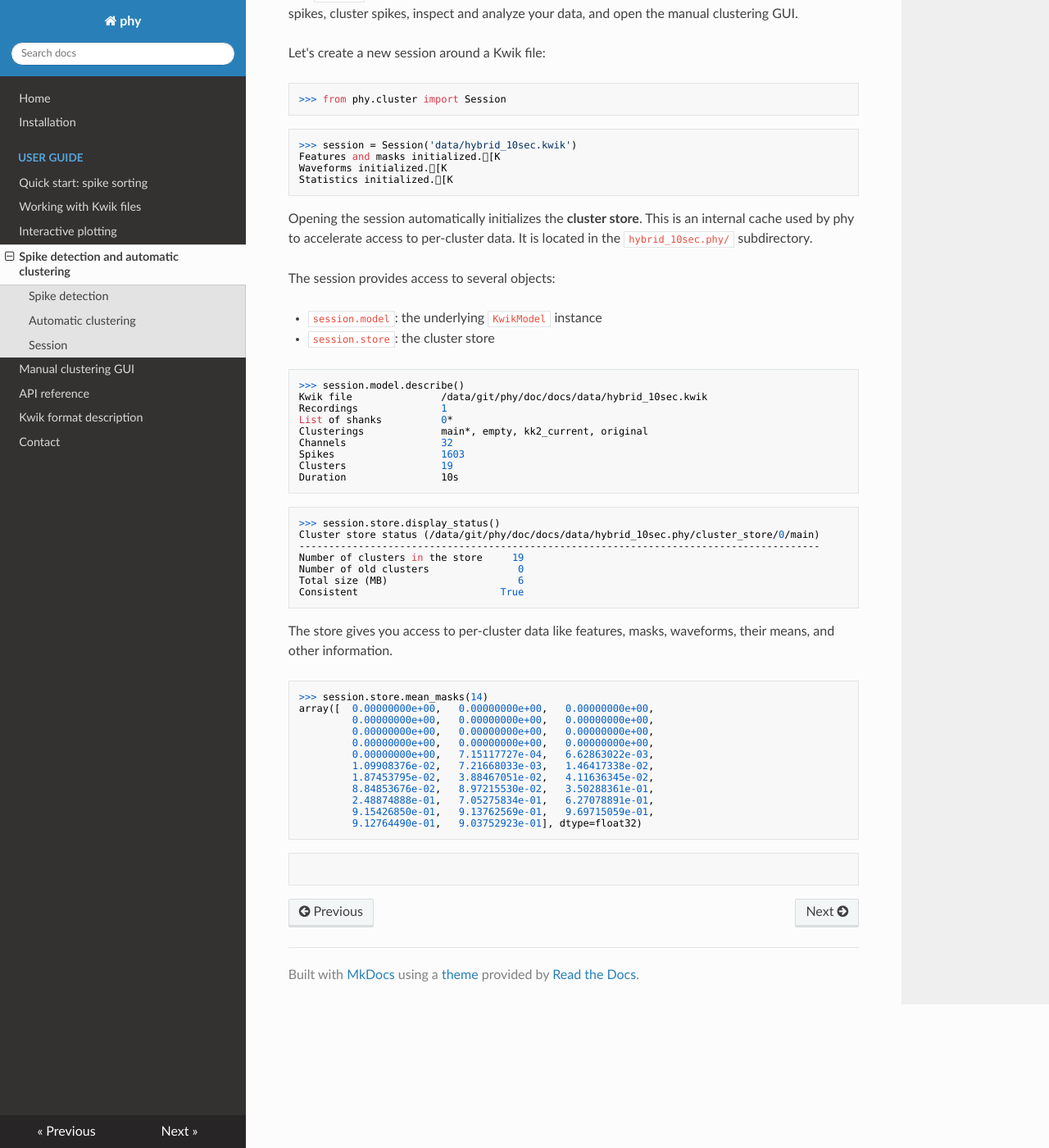
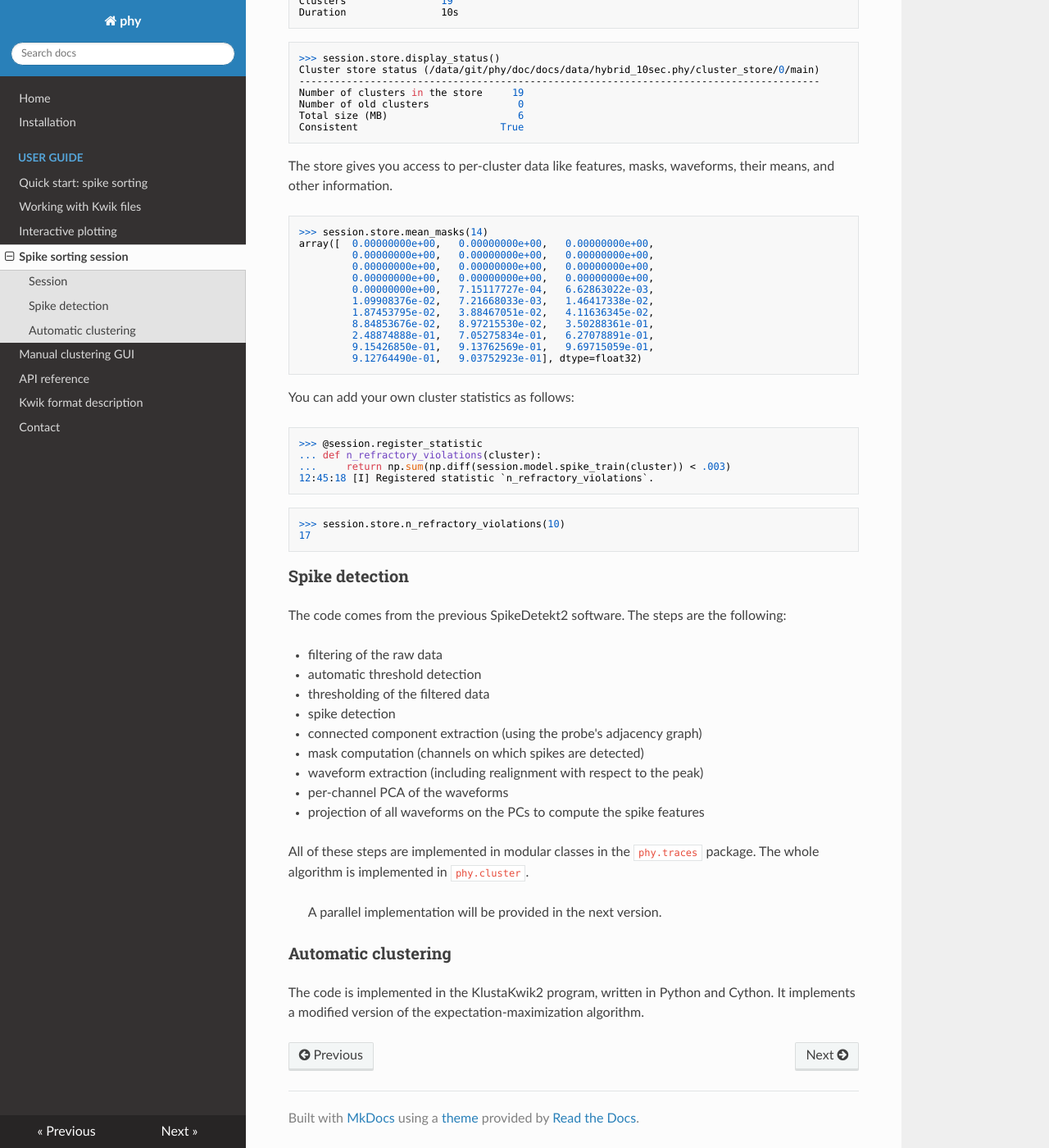
Before and after one commit to kwikteam/phy-doc, an MkDocs documentation site: the page built from docs/cluster-auto.md, in a window 1280 px wide and 1400 px high, scrolled down 855 px. Shown: the whole window at 82% size. Built offline with MkDocs 1.6.1, drawn with Linux system fonts in a browser that asks for light colours; nearby versions of some CDN libraries; old or Windows-style settings are respelled for this version of MkDocs; some of the changed text lies outside the part shown.

Commit message:
WIP: cluster-auto.

````diff
--- a/docs/cluster-auto.md
+++ b/docs/cluster-auto.md
@@ -1,37 +1,15 @@
 ## Spike sorting session
 
 *phy* 0.2.0 provides automatic spike detection and clustering algorithms.
-
-### Spike detection
-
-The code comes from the previous SpikeDetekt2 software. The steps are the following:
-
-* filtering of the raw data
-* automatic threshold detection
-* thresholding of the filtered data
-* spike detection
-* connected component extraction (using the probe's adjacency graph)
-* mask computation (channels on which spikes are detected)
-* waveform extraction (including realignment with respect to the peak)
-* per-channel PCA of the waveforms
-* projection of all waveforms on the PCs to compute the spike features
-
-All of these steps are implemented in modular classes in the `phy.traces` package. The whole algorithm is implemented in `phy.cluster`.
-
-> A parallel implementation will be provided in the next version.
-
-
-### Automatic clustering
-
-The code is implemented in the KlustaKwik2 program, written in Python and Cython. It implements a modified version of the expectation-maximization algorithm.
 
 ### Session
 
 The `Session` represents an interactive session around a given dataset. You can use it to detect spikes, cluster spikes, inspect and analyze your data, and open the manual clustering GUI.
 
-Let's create a new session around a Kwik file:
+Let's create a new session around a Kwik file (after `phy spikesort` has run):
 
 ```python
+>>> import numpy as np
 >>> from phy.cluster import Session
 ```
 
@@ -88,6 +66,39 @@ array([  0.00000000e+00,   0.00000000e+00,   0.00000000e+00,
          9.12764490e-01,   9.03752923e-01], dtype=float32)
 ```
 
+You can add your own cluster statistics as follows:
+
 ```python
+>>> @session.register_statistic
+... def n_refractory_violations(cluster):
+...     return np.sum(np.diff(session.model.spike_train(cluster)) < .003)
+12:45:18 [I] Registered statistic `n_refractory_violations`.
+```
 
+```python
+>>> session.store.n_refractory_violations(10)
+17
 ```
+
+### Spike detection
+
+The code comes from the previous SpikeDetekt2 software. The steps are the following:
+
+* filtering of the raw data
+* automatic threshold detection
+* thresholding of the filtered data
+* spike detection
+* connected component extraction (using the probe's adjacency graph)
+* mask computation (channels on which spikes are detected)
+* waveform extraction (including realignment with respect to the peak)
+* per-channel PCA of the waveforms
+* projection of all waveforms on the PCs to compute the spike features
+
+All of these steps are implemented in modular classes in the `phy.traces` package. The whole algorithm is implemented in `phy.cluster`.
+
+> A parallel implementation will be provided in the next version.
+
+
+### Automatic clustering
+
+The code is implemented in the KlustaKwik2 program, written in Python and Cython. It implements a modified version of the expectation-maximization algorithm.
--- a/mkdocs.yml
+++ b/mkdocs.yml
@@ -6,7 +6,7 @@ pages:
    - 'Quick start: spike sorting': 'quick-start.md'
    - 'Working with Kwik files': 'kwik-model.md'
    - 'Interactive plotting': 'plot.md'
-   - 'Spike detection and automatic clustering': 'cluster-auto.md'
+   - 'Spike sorting session': 'cluster-auto.md'
    - 'Manual clustering GUI': 'cluster-manual.md'
 - API reference: 'api.md'
 - Kwik format description: 'kwik-format.md'
````
